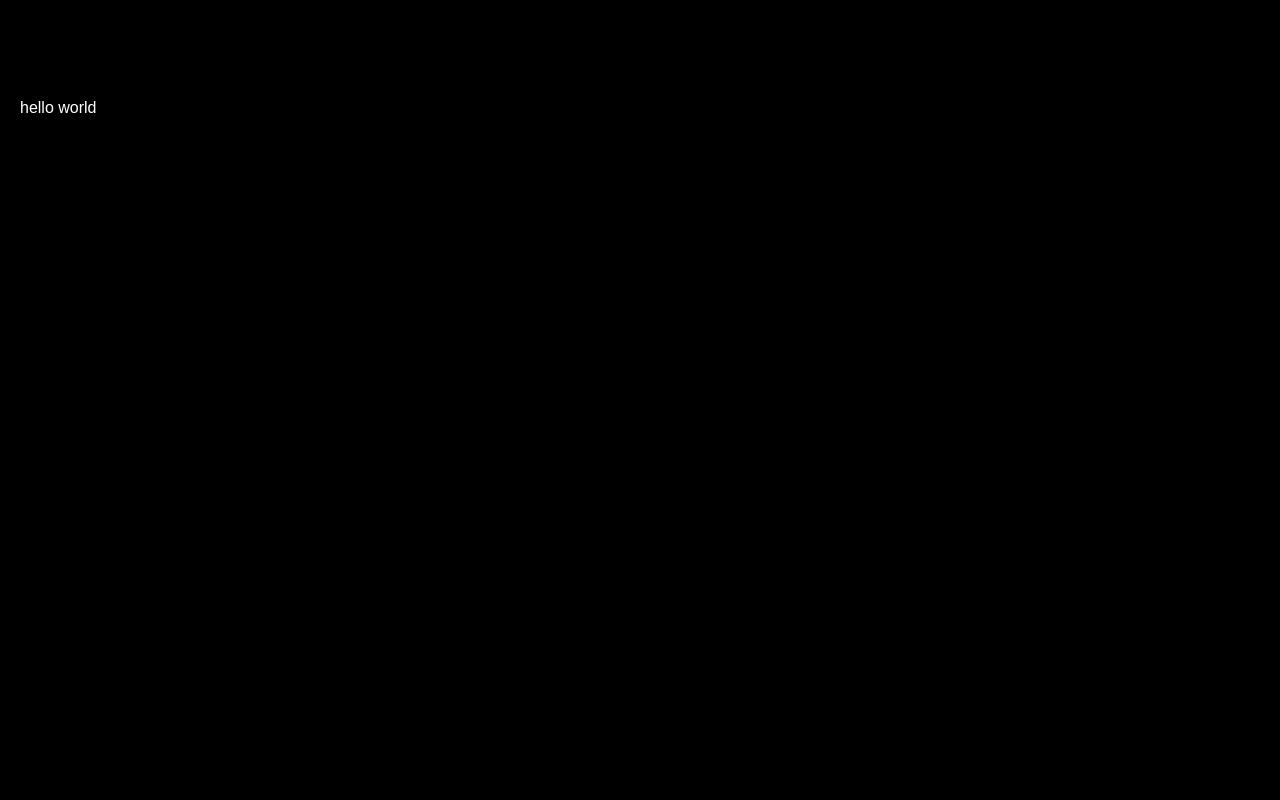
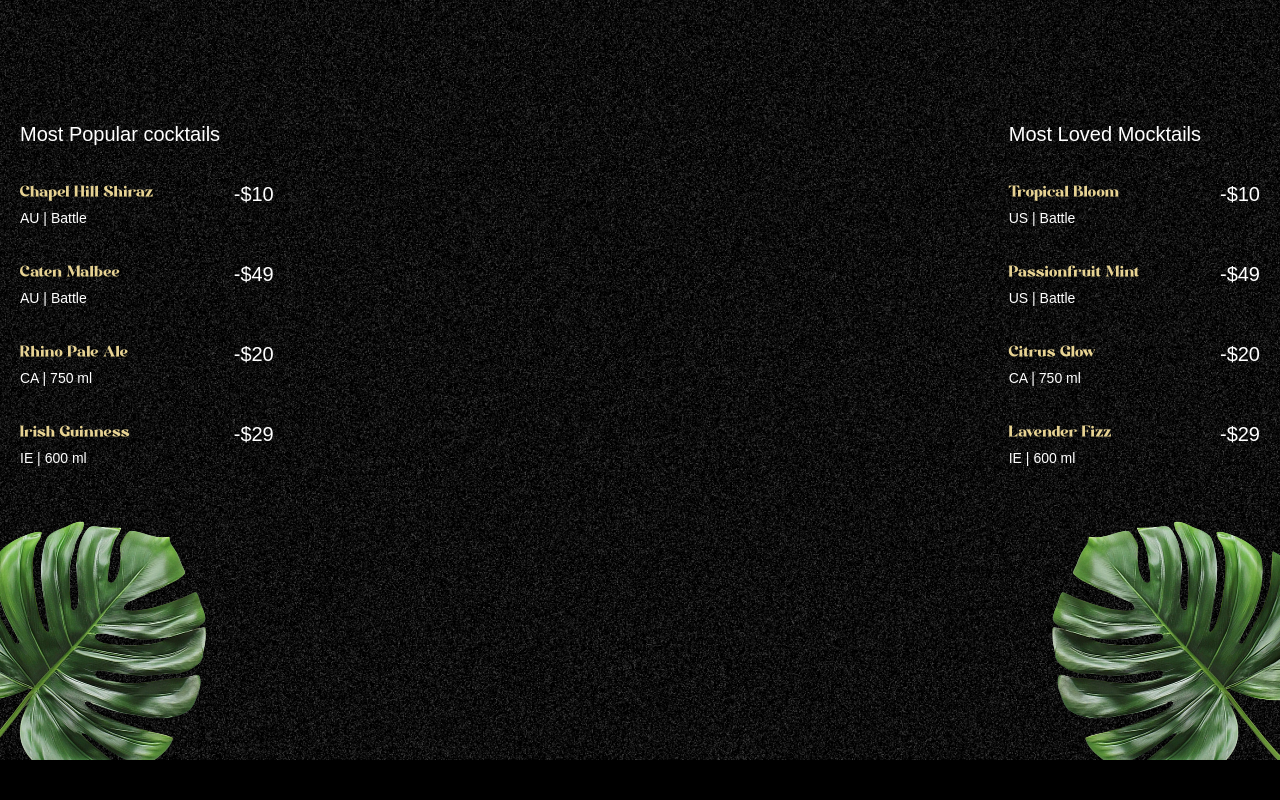
Before and after one commit to bmbhi15/cocktail-gsap-website, a Next.js app: page / in a window 1280 px wide. Shown: the part 840-1640 px from the top of the page. Built offline with nearby package versions, Linux system fonts and the light colour scheme; a web font is replaced by a local one.

Commit message:
Added Cocktails section

```diff
--- a/app/components/Cocktails.tsx
+++ b/app/components/Cocktails.tsx
@@ -1,7 +1,87 @@
-import React from "react";
+"use client";
+import { cocktailLists, mockTailLists } from "../utils/constants";
+import { useGSAP } from "@gsap/react";
+import gsap from "gsap";
+import { ScrollTrigger } from "gsap/all";
 
 const Cocktails = () => {
-  return <div>Cocktails</div>;
+  useGSAP(() => {
+    const timeline1 = gsap.timeline({
+      scrollTrigger: {
+        trigger: "#cocktails",
+        start: "top 20%",
+        end: "center 20%",
+        scrub: true,
+      },
+    });
+    timeline1
+      .to(
+        "#c-left-leaf",
+        {
+          y: -100,
+        },
+        0
+      )
+      .to(
+        "#c-right-leaf",
+        {
+          y: 100,
+        },
+        0
+      );
+  }, []);
+  return (
+    <section id="cocktails" className="noisy">
+      <img
+        src="/images/cocktail-left-leaf.png"
+        alt="Cocktail left leaf"
+        id="c-left-leaf"
+      />
+      <img
+        src="/images/cocktail-right-leaf.png"
+        alt="Cocktail Right leaf"
+        id="c-right-leaf"
+      />
+      <div className="list">
+        <div className="popular">
+          <h2>Most Popular cocktails</h2>
+          <ul>
+            {cocktailLists.map((item) => (
+              <li key={item.name} className="space-x-20">
+                <div>
+                  <h3>{item.name}</h3>
+                  <p>
+                    {item.country}
+                    {" | "}
+                    {item.detail}
+                  </p>
+                </div>
+                <span>-{item.price}</span>
+              </li>
+            ))}
+          </ul>
+        </div>
+        <div className="loved">
+          <h2>Most Loved Mocktails</h2>
+          <ul>
+            {mockTailLists.map((item) => (
+              <li key={item.name} className="space-x-20">
+                <div>
+                  <h3>{item.name}</h3>
+                  <p>
+                    {item.country}
+                    {" | "}
+                    {item.detail}
+                  </p>
+                </div>
+                <span>-{item.price}</span>
+              </li>
+            ))}
+          </ul>
+        </div>
+      </div>
+    </section>
+  );
 };
 
 export default Cocktails;
```
